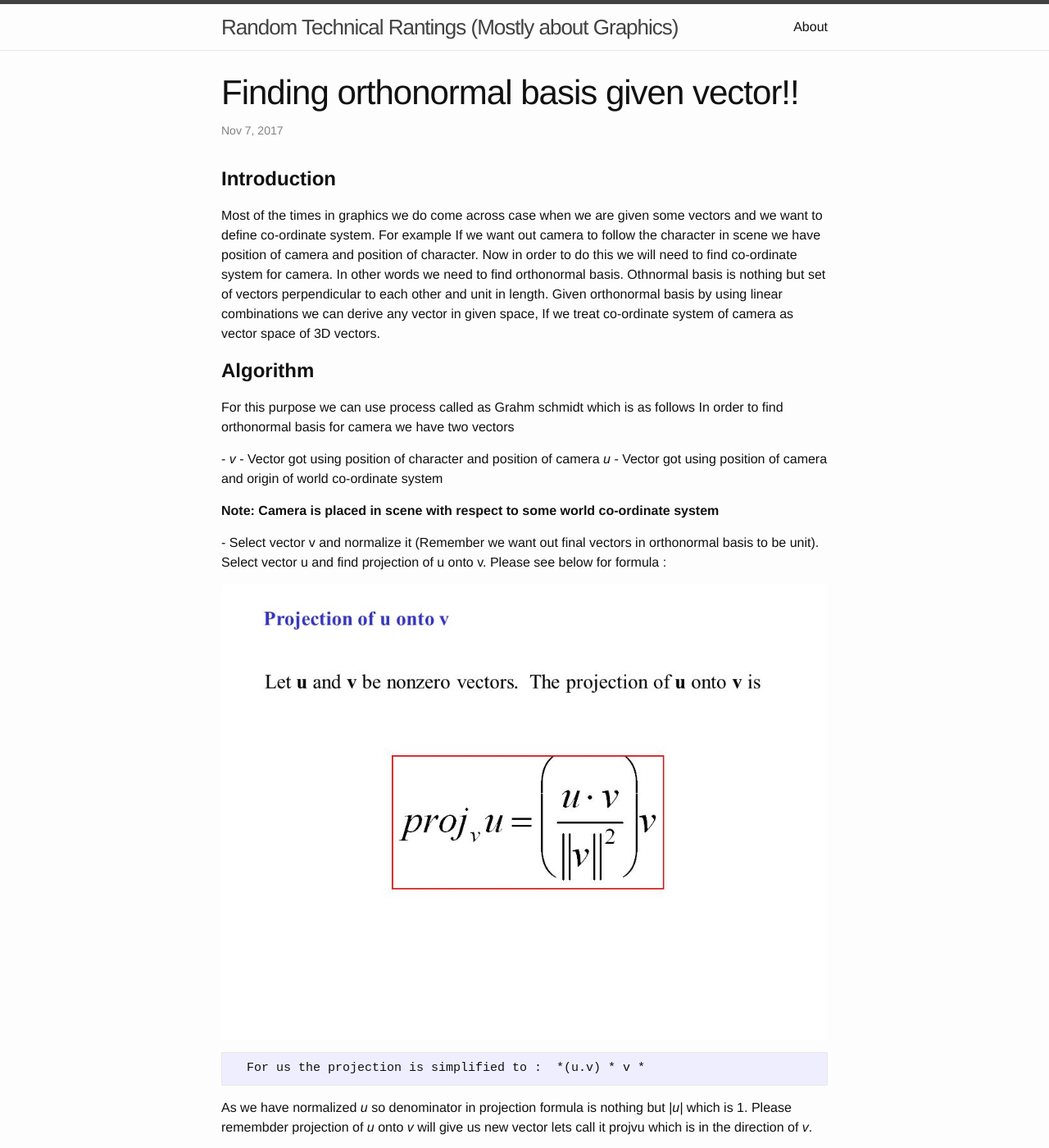
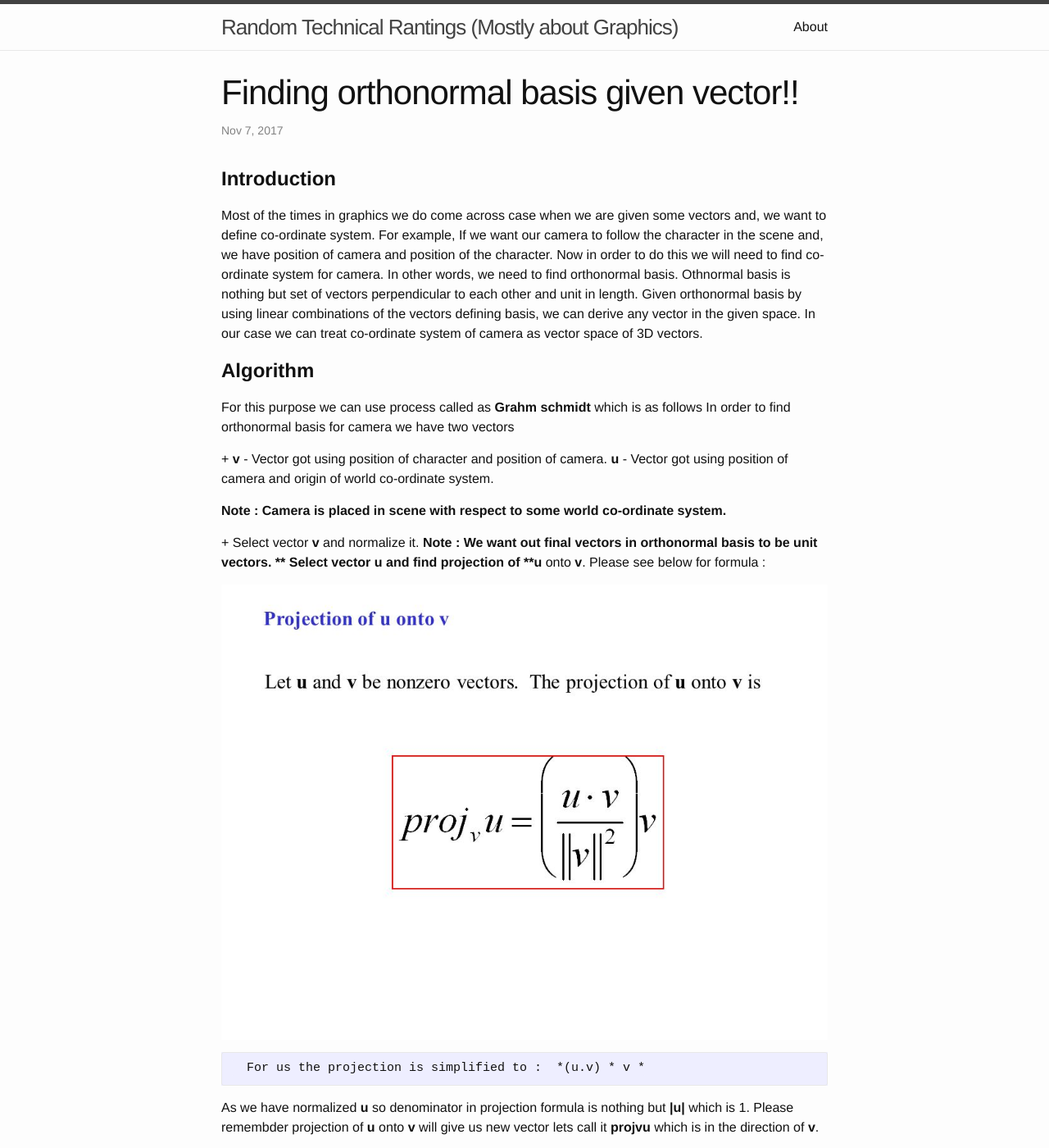
Before and after one commit to PixelClear/PixelClear.github.io, a Jekyll site: the page built from _posts/2017-11-07-Finding-Orthonormal-Basis.markdown, in a window 1280 px wide and 1400 px high. Shown: the whole window at 82% size. Built offline with Jekyll 4.4.1, drawn with Linux system fonts in a browser that asks for light colours; some of the changed text lies outside the part shown.

Commit message:
Improvements to Orthonormal Post Added

```diff
--- a/_posts/2017-11-07-Finding-Orthonormal-Basis.markdown
+++ b/_posts/2017-11-07-Finding-Orthonormal-Basis.markdown
@@ -7,27 +7,29 @@ categories: technical post
 
 **Introduction**
 ==========================================================================================================================================================================================
-Most of the times in graphics we do come across case when we are given some vectors and we want to define co-ordinate system.
-For example If we want out camera to follow the character in scene we have position of camera and position of character.
+Most of the times in graphics we do come across case when we are given some vectors and, we want to define co-ordinate system.
+For example, If we want our camera to follow the character in the scene  and, we have position of camera and position of the character.
 Now in order to do this we will need to find co-ordinate system for camera.
-In other words we need to find orthonormal basis.
+In other words, we need to find orthonormal basis.
 Othnormal basis is nothing but set of vectors perpendicular to each other and unit in length.
-Given orthonormal basis by using linear combinations we can derive any vector in given space, If we treat co-ordinate system of camera as vector space of 3D vectors.
+Given orthonormal basis by using linear combinations of the vectors defining basis, we can derive any vector in the given space.
+In our case we can treat co-ordinate system of camera as vector space of 3D vectors.
 
 **Algorithm**
 ==========================================================================================================================================================================================
-For this purpose we can use process called as Grahm schmidt which is as follows
+For this purpose we can use process called as **Grahm schmidt** which is as follows
 In order to find orthonormal basis for camera we have two vectors
 
--
-  *v* - Vector got using position of character and position of camera
-  *u* - Vector got using position of camera and origin of world co-ordinate system
++
+  **v** - Vector got using position of character and position of camera.
+  **u** - Vector got using position of camera and origin of world co-ordinate system.
 
-  **Note:  Camera is placed in scene with respect to some world co-ordinate system**
+  **Note : Camera is placed in scene with respect to some world co-ordinate system.**
 
--
-  Select vector v and normalize it (Remember we want out final vectors in orthonormal basis to be unit).
-  Select vector u and find projection of u onto v.
++
+  Select vector **v** and normalize it.
+  **Note : We want out final vectors in orthonormal basis to be unit vectors. **
+  Select vector u and find projection of **u** onto **v**.
   Please see below for formula :
 
   ![Formula for projection]({{ site.url }}/assets/projutov.jpg){:class="img-responsive"}
@@ -36,12 +38,12 @@ In order to find orthonormal basis for camera we have two vectors
   For us the projection is simplified to :  *(u.v) * v *
 ~~~~~~~~~~~~~~~~~~~~~~~~~~~~~~~~~~~~~~~~~~~~~~~~~~~~~~~~~~~~~~~~~~~~~~~~~~~~~~~~~~~~~~~~~~~~~~~~~~~~~~~~~~~~~~~~~~~~~~~~~~~~~~~~~~~~~~~~~~~~~~~~~~~~~~~~~~~~~~~~~~~~~~~~~~~~~~~~~~~~~~~~~~~~~~~~~~~~
 
-  As we have normalized *u* so denominator in projection formula is nothing but *|u|* which is 1.
-  Please remembder projection of *u* onto *v* will give us new vector lets call it projvu which is in the direction of *v*.
+  As we have normalized **u** so denominator in projection formula is nothing but **|u|** which is 1.
+  Please remembder projection of **u** onto **v** will give us new vector lets call it **projvu** which is in the direction of **v**.
 
--
-  Now using following equation we get new vector which is perpendicular to *v* and *projvu* . Lets call it *s*.
-  Please see image below
++
+  Now using following equation we get new vector which is perpendicular to **v** and **projvu** . Lets call it **s**.
+  Please see image below :
 
   ![Formula for projection]({{ site.url }}/assets/projdig.jpg){:class="img-responsive"}
 
@@ -49,8 +51,8 @@ In order to find orthonormal basis for camera we have two vectors
    s = u - projvu ;
    s = normalize(s);
 ~~~~~~~~~~~~~~~~~~~~~~~~~~~~~~~~~~~~~~~~~~~~~~~~~~~~~~~~~~~~~~~~~~~~~~~~~~~~~~~~~~~~~~~~~~~~~~~~~~~~~~~~~~~~~~~~~~~~~~~~~~~~~~~~~~~~~~~~~~~~~~~~~~~~~~~~~~~~~~~~~~~~~~~~~~~~~~~~~~~~~~~~~~~~~~~~~~~~
--
-   Now we have *v* and *s* which are unit vectors and perpendicular to each other.
++
+   Now we have **v** and **s** which are unit vectors and perpendicular to each other.
    We just need one more unit and perpendicular vector to complete the orthonormal basis.
    We can achieve it using following formula.
 
```
Also changed, not shown: other parts of _posts/2017-11-07-Finding-Orthonormal-Basis.markdown (+1 -1 lines).
